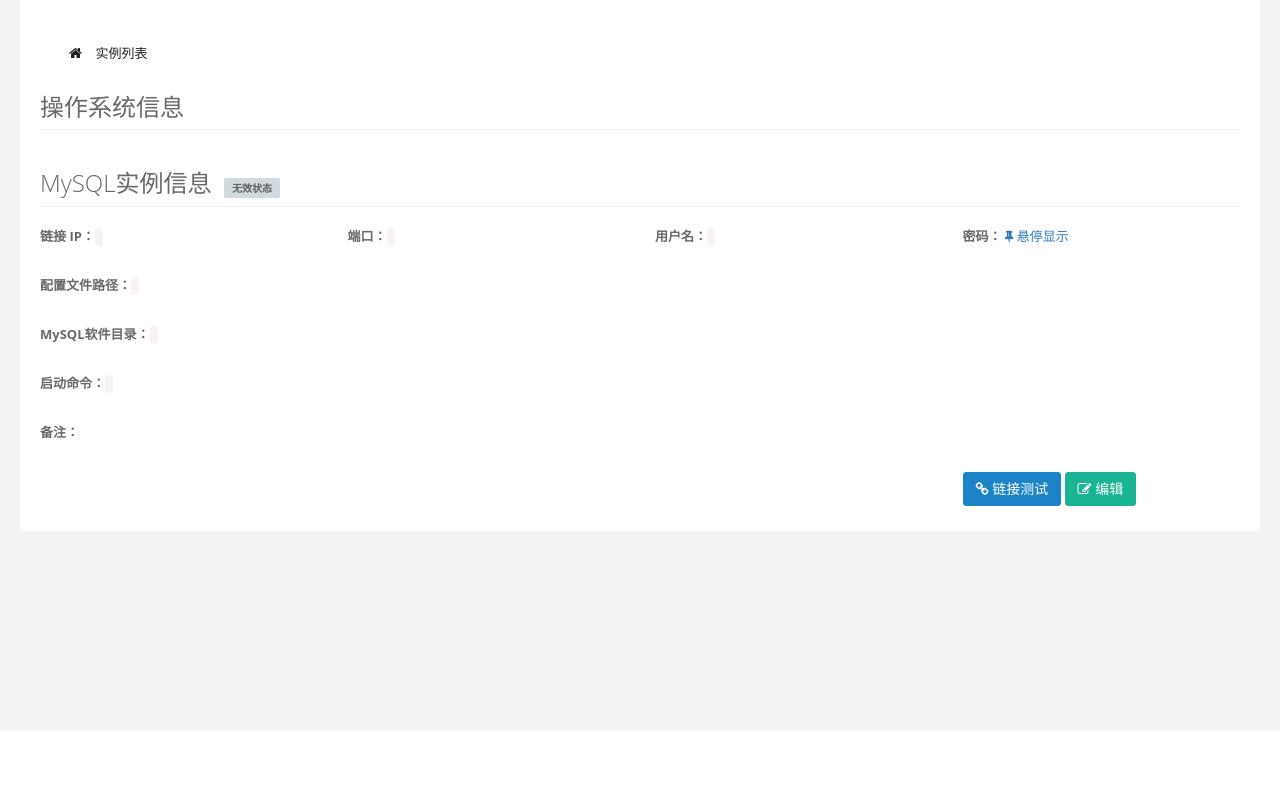
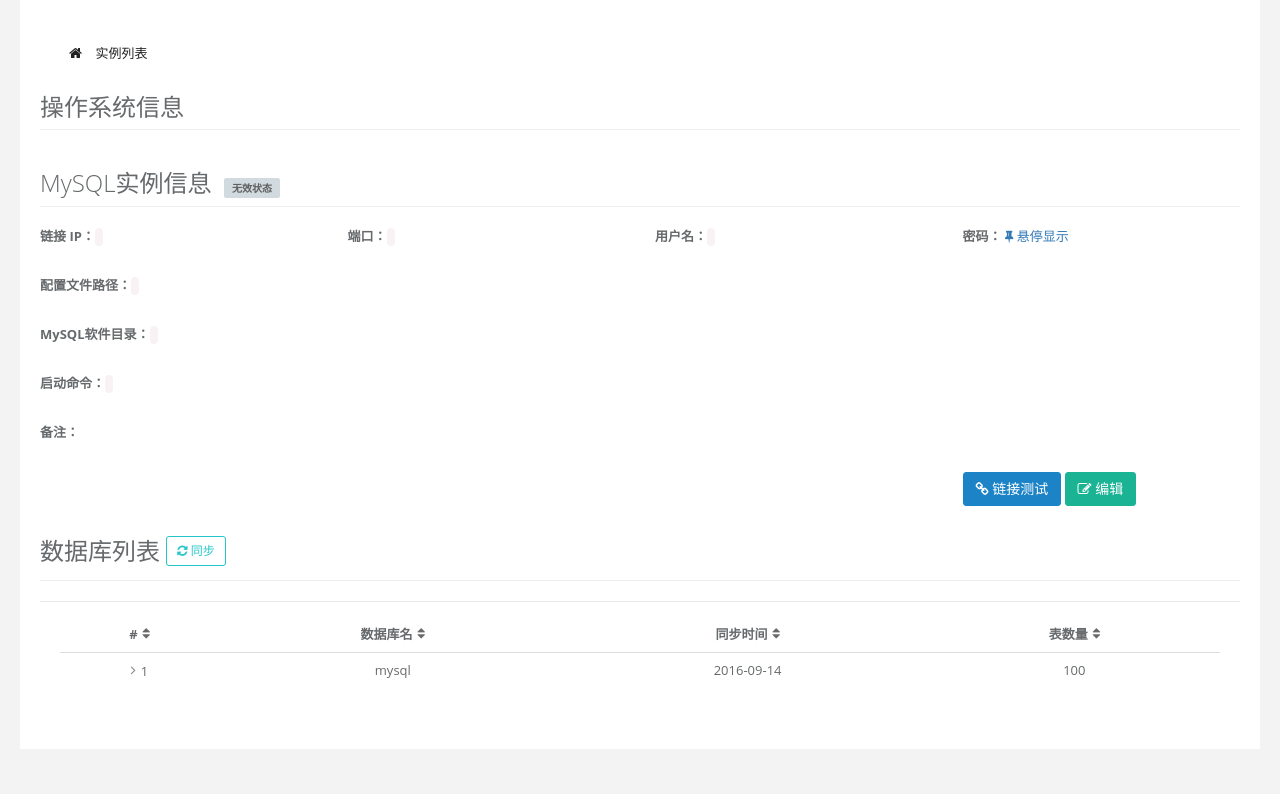
Before and after one commit to daiguadaidai/archer_dbmp, a Django app: template dbmp/templates/dbmp_mysql_instance/view.html in a window 1280 px wide; the page is wider, and only the part inside the window is pictured. Shown: the part 69-863 px from the top of that part. Before the commit the page ends 575 px from the top of that part, so only its background shows below. Run offline with Django 3.2, Linux system fonts and the light colour scheme; the template is opened without the code that fills it, so the values that code supplies are empty; some libraries are stand-ins or nearby versions.

Commit message:
在实例查看页面添加数据库列表

```diff
--- a/dbmp/templates/dbmp_mysql_instance/view.html
+++ b/dbmp/templates/dbmp_mysql_instance/view.html
@@ -6,6 +6,7 @@
 
 <!-- 添加该页面自己需要的 css 模板 -->
 {% block css %}
+    <link href="{% static 'css/plugins/footable/footable.core.css' %}" rel="stylesheet">
     <link href="{% static 'css/plugins/sweetalert/sweetalert.css' %}" rel="stylesheet">
 {% endblock %}
 
@@ -45,16 +46,6 @@
         </div>
         <div class="col-md-4">
             <strong>别名：</strong> {{ cmdb_os.alias }}
-        </div>
-    </div>
-
-    <h4>&nbsp;</h4>
-
-    <div class="row">
-        <div class="col-md-3">
-            <a><i class="fa fa-object-ungroup"></i>
-                替换OS
-            </a>
         </div>
     </div>
     {% endif %}
@@ -141,16 +132,67 @@
         </div>
     </div>
 <section>
+
+<!-- 数据库列表 -->
+<section id="databases_section">
+    <h2 class="page-header">
+        数据库列表
+        <button type="button" id="" class="more_btn btn btn-info btn-sm btn-outline"
+                onclick="">
+            <i class="fa fa-refresh"></i>
+            同步
+        </button>
+    </h2>
+
+    <div class="ibox-content">
+    <table class="footable table table-stripped toggle-arrow-tiny table-hover">
+        <thead>
+            <tr>
+                <th class="text-center">#</th>
+                <th class="text-center">数据库名</th>
+                <th class="text-center">同步时间</th>
+                <th class="text-center">表数量</th>
+                <th data-hide="all">操作</th>
+            </tr>
+        </thead>
+
+        <tbody>
+            <tr>
+                <td class="text-center">1</td>
+                <td class="text-center">mysql</td>
+                <td class="text-center">2016-09-14</td>
+                <td class="text-center">100</td>
+                <td class="text-center">
+                    <button type="button" id="" class="more_btn btn btn-info btn-xs btn-outline"
+                            onclick="">
+                        <i class="fa fa-table"></i>
+                        表列表
+                    </button>
+                    <button type="button" id="" class="more_btn btn btn-info btn-xs btn-outline"
+                            onclick="">
+                        <i class="fa fa-refresh"></i>
+                        同步
+                    </button>
+                </td>
+            </tr>
+        </tbody>
+    </table>
+    </div>
+<section>
 {% endblock %}
 
 <!-- 添加该页面自己需要的 js 模板 -->
 {% block js %}
     <script src="{% static 'js/content.min.js' %}"></script>
+    <script src="{% static 'js/plugins/footable/footable.all.min.js' %}"></script>
     <script src="{% static 'js/plugins/sweetalert/sweetalert.min.js' %}"></script>
 
     <script>
         // 使用 Django csrf 功能
         $.ajaxSetup({headers: {"X-CSRFToken": '{{ csrf_token }}'}});
+
+        // 表格插件
+        $(".footable").footable();
 
         $(document).ready(function(){
             // 显示密码
```
